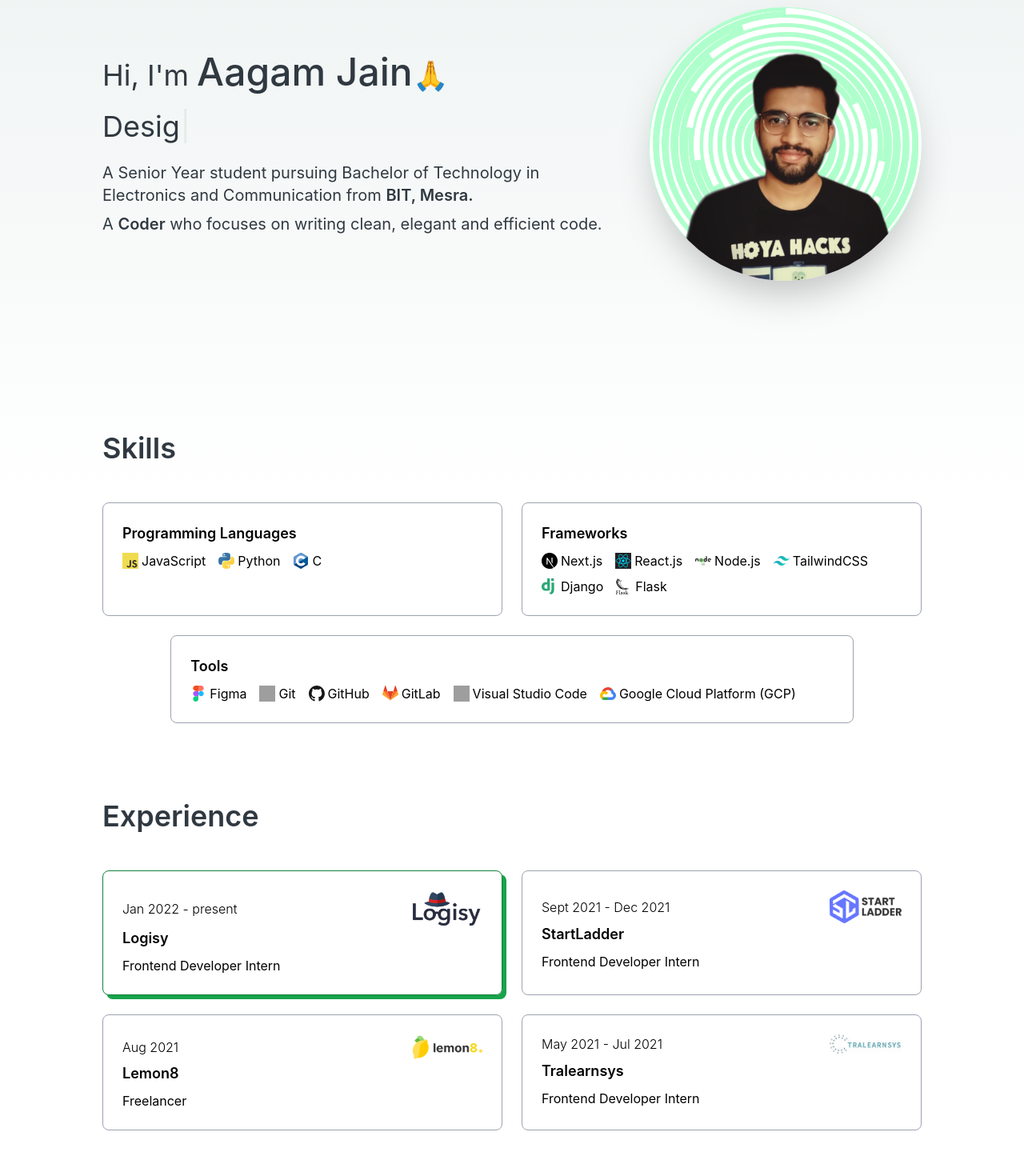
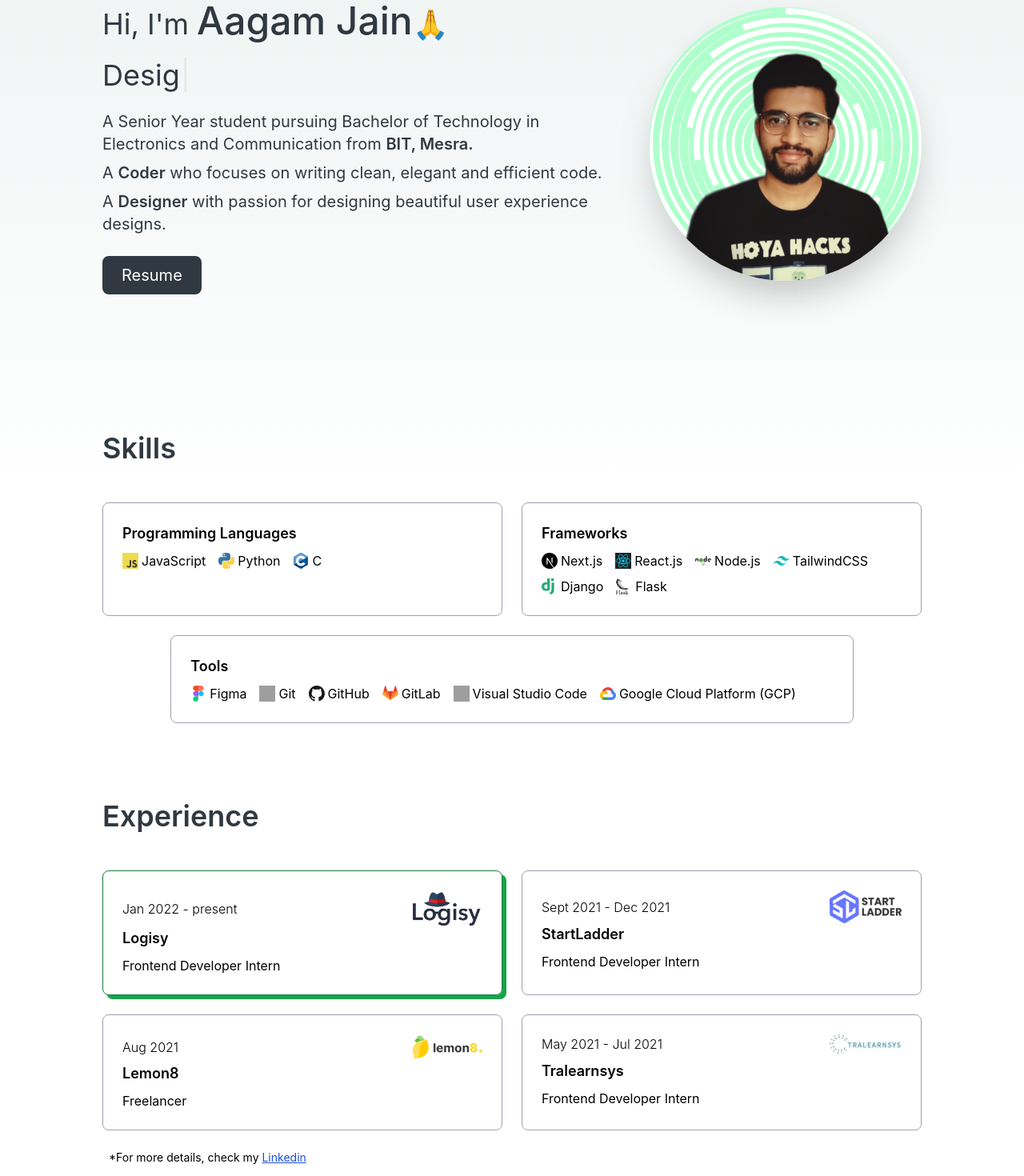
Before and after one commit to Aagam-Jain-113/Aagam-Jain-113.github.io, a React (Create React App) app: page /projects in a window 1280 px wide. Shown: the part 260-1730 px from the top of the page at 80% size. Built offline with nearby package versions, Linux system fonts and the light colour scheme; grey boxes are pictures that could not be loaded.

Commit message:
added: Resume and linkedin

```diff
--- a/src/components/Experience.js
+++ b/src/components/Experience.js
@@ -42,6 +42,7 @@
                     <p className='mt-2'>Frontend Developer Intern</p>
                 </div>
             </div>
+            <p className='mt-6 ml-2 text-sm'>*For more details, check my <a className='text-blue-700 underline' href="https://www.linkedin.com/in/aagam-jain113/" target="_blank" rel="noreferrer">Linkedin</a></p>
         </div>
     )
 }
--- a/src/components/Hero.js
+++ b/src/components/Hero.js
@@ -1,11 +1,9 @@
 import React from 'react'
 import Typewriter from 'typewriter-effect'
 import Profile from '../assets/profile-pic.png'
+import Resume from '../assets/Aagam_Jain_Resume.pdf'
 
 function Hero() {
-    React.useEffect(() => {
-        import("@lottiefiles/lottie-player");
-    })
     return (
         <div className="text-2xl font-inter bg-gradient-to-b text-primary from-hero1 to-white lg:text-4xl py-20 px-10 lg:px-0 w-full">
             <div className='max-w-screen-lg mx-auto'>
@@ -21,19 +19,14 @@
                                 }}
                             />
                         </p>
-                        <div className='mt-3 sm:mt-6'>
+                        <div className='my-3 sm:my-6'>
                             <p className='text-xl'>A Senior Year student pursuing Bachelor of Technology in Electronics and Communication from <span className='font-semibold'>BIT, Mesra.</span></p>
                             <p className='text-xl mt-2'>A <span className='font-semibold'>Coder</span> who focuses on writing clean, elegant and efficient code.</p>
+                            <p className='text-xl mt-2'>A <span className='font-semibold'>Designer</span> with passion for designing beautiful user experience designs.</p>
                         </div>
+                        <a href={Resume} className='bg-primary py-3 px-6 hover:bg-gray-700 text-xl text-white rounded-lg' download>Resume</a>
                     </div>
                     <div className='col-span-3 mt-6 sm:mt-0 mx-auto sm:col-span-1'>
-                        {/* <lottie-player
-                            id="firstLottie"
-                            autoplay
-                            loop
-                            mode="normal"
-                            src="https://assets6.lottiefiles.com/packages/lf20_1LhsaB.json"
-                        /> */}
                         <img src={Profile} alt="Profile" className='rounded-full w-3/4 sm:w-full mx-auto lg:mx-0 shadow-2xl' />
                     </div>
                 </div>
```
Also changed, not shown: 1 other file (tests, documents, lock files or other folders).
